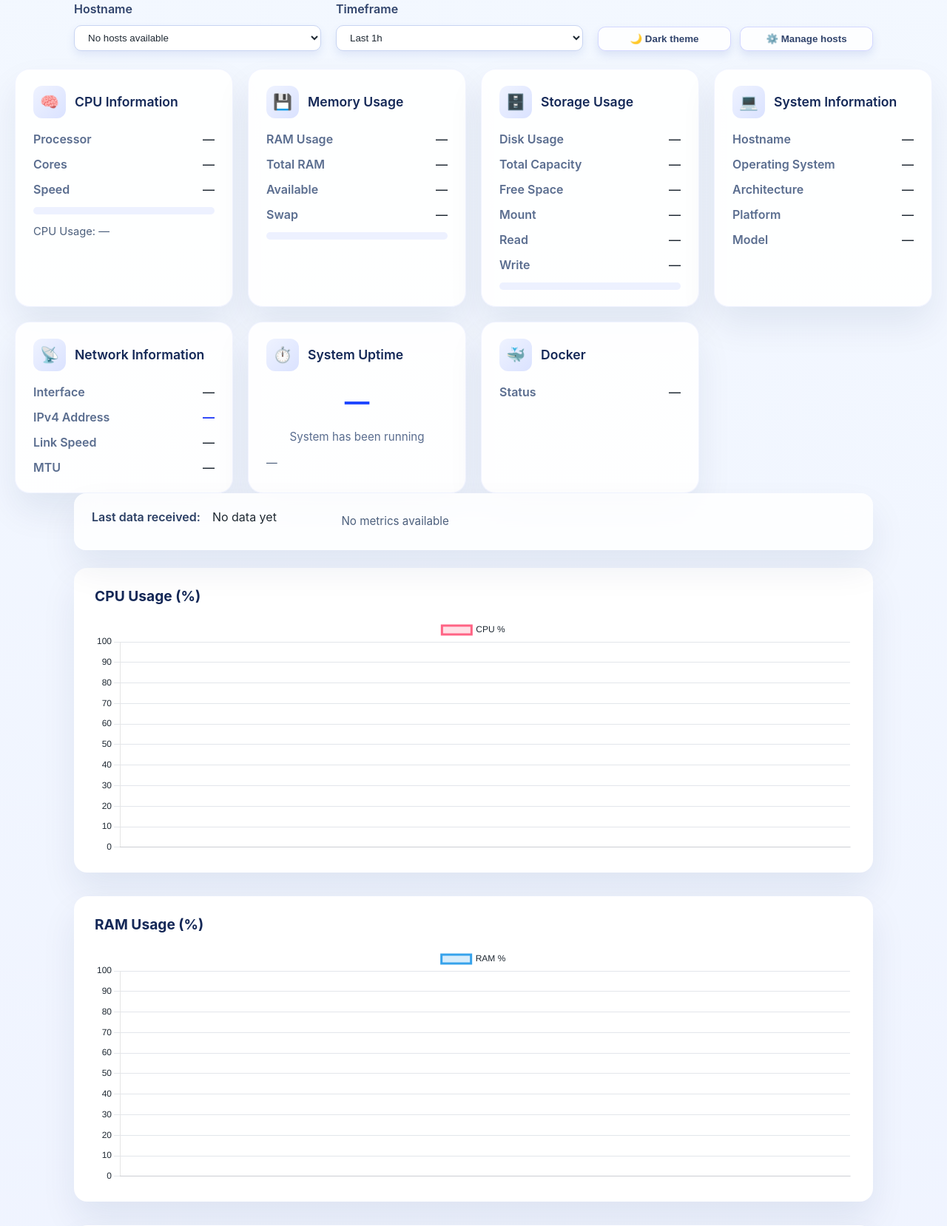
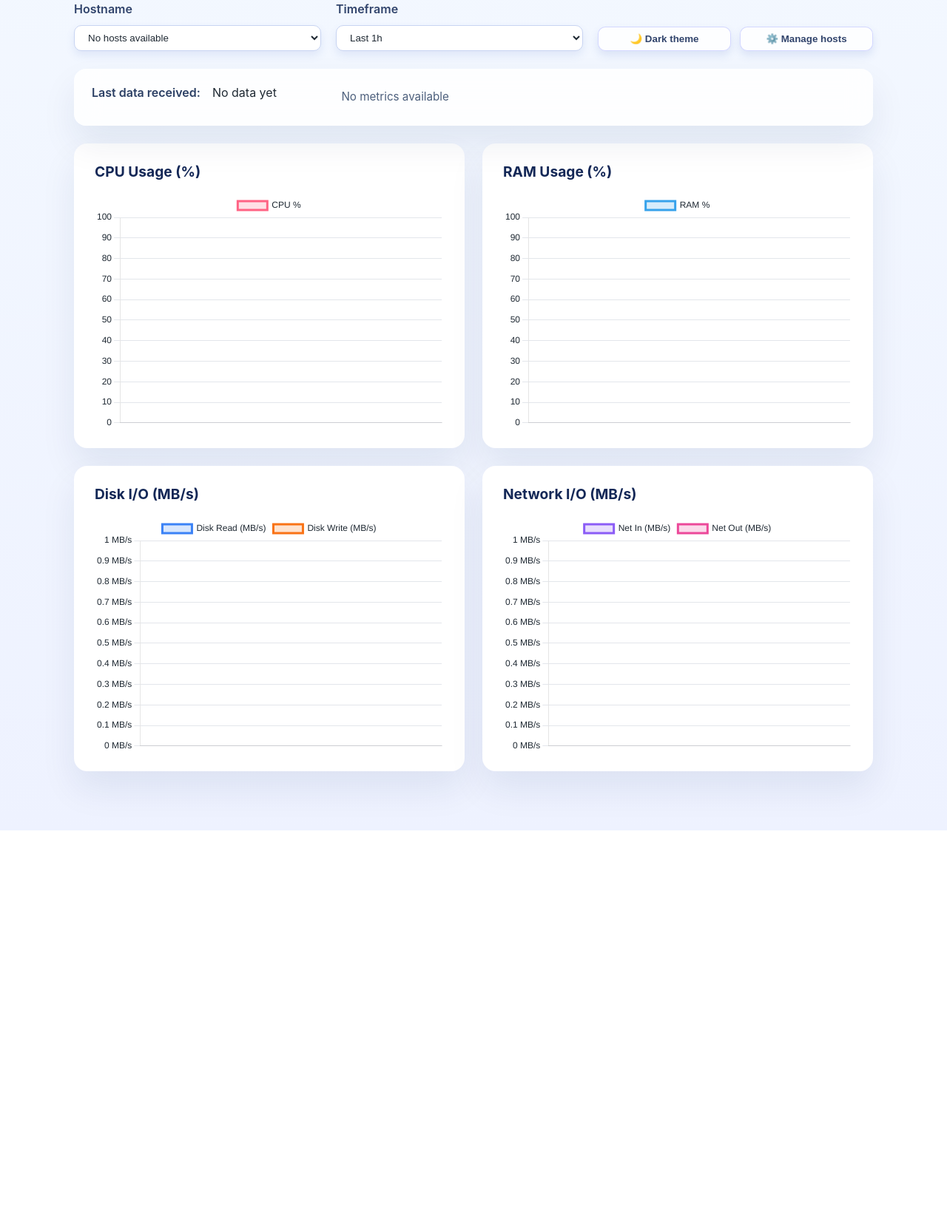
Before and after one commit to chandanankush/statix, a Flask app: page /dashboard in a window 1280 px wide. Shown: the part 133-1791 px from the top of the page at 74% size. After the commit the page ends 1256 px from the top, so only its background shows below. Run offline with Flask 3, Linux system fonts and the light colour scheme; data that the repository does not hold is empty.

Commit message:
fix(dashboard): 2-col chart grid, fix missing details section wrapper

```diff
--- a/server/templates/dashboard.html
+++ b/server/templates/dashboard.html
@@ -212,9 +212,21 @@
             color: #b45309;
         }
 
-        .chart-container {
+        .charts-grid {
+            display: grid;
+            grid-template-columns: 1fr;
+            gap: 24px;
             max-width: 1080px;
             margin: 0 auto 32px;
+        }
+
+        @media (min-width: 768px) {
+            .charts-grid {
+                grid-template-columns: repeat(2, 1fr);
+            }
+        }
+
+        .chart-container {
             background: var(--color-chart-container-bg);
             padding: 24px 28px;
             border-radius: 18px;
@@ -712,6 +724,7 @@
         </div>
     </section>
 
+    <section class="details hidden" id="hostDetailsSection">
         <div class="cards-grid">
             <article class="card">
                 <div class="card-header">
@@ -846,6 +859,7 @@
         </ul>
     </section>
 
+    <div class="charts-grid">
         <div class="chart-container">
             <h2>CPU Usage (%)</h2>
             <canvas id="cpuChart"></canvas>
@@ -861,6 +875,7 @@
         <div class="chart-container">
             <h2>Network I/O (MB/s)</h2>
             <canvas id="netChart"></canvas>
+        </div>
     </div>
 
     <script>
```
Lines whose indentation alone changed are shown as unchanged.
